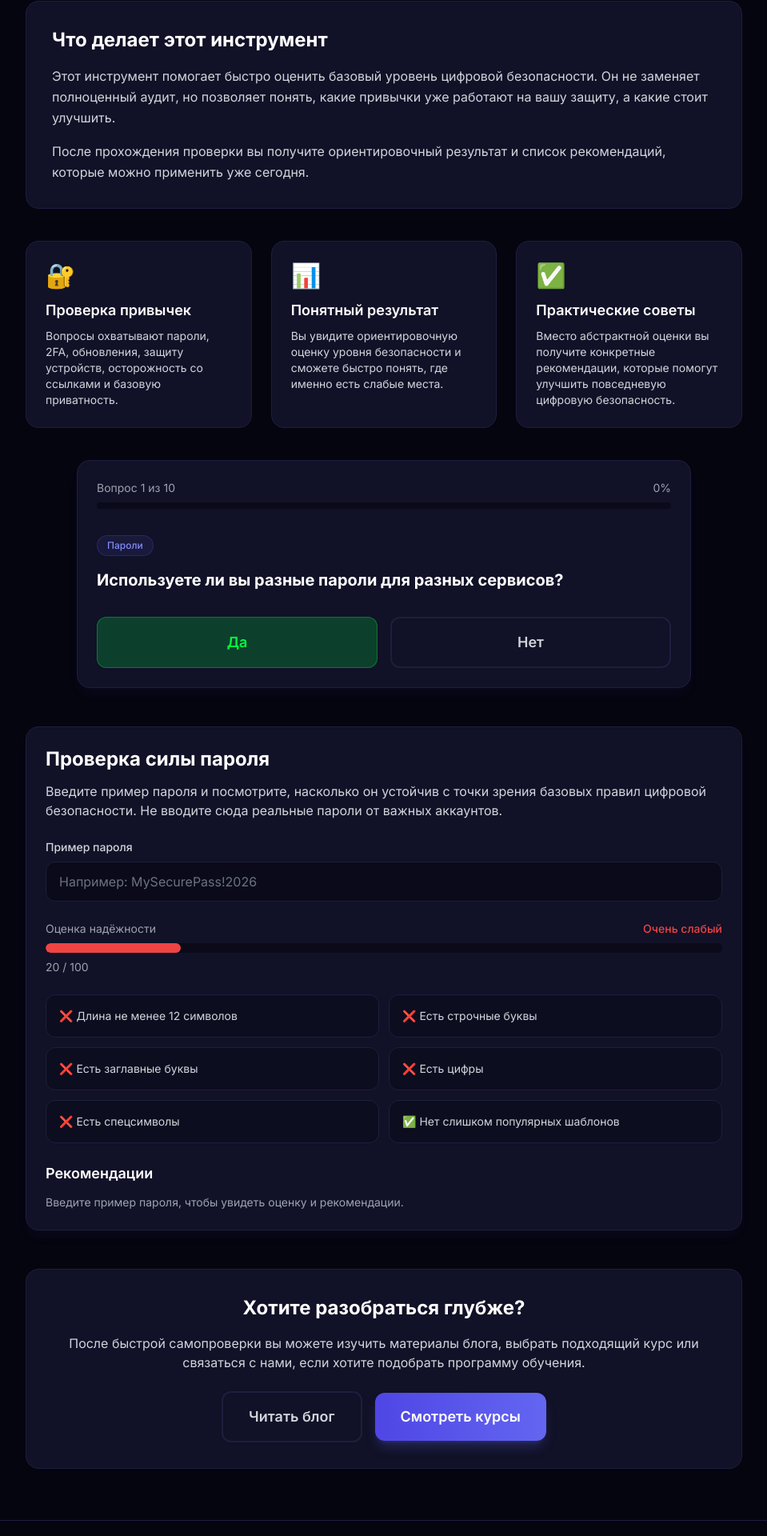
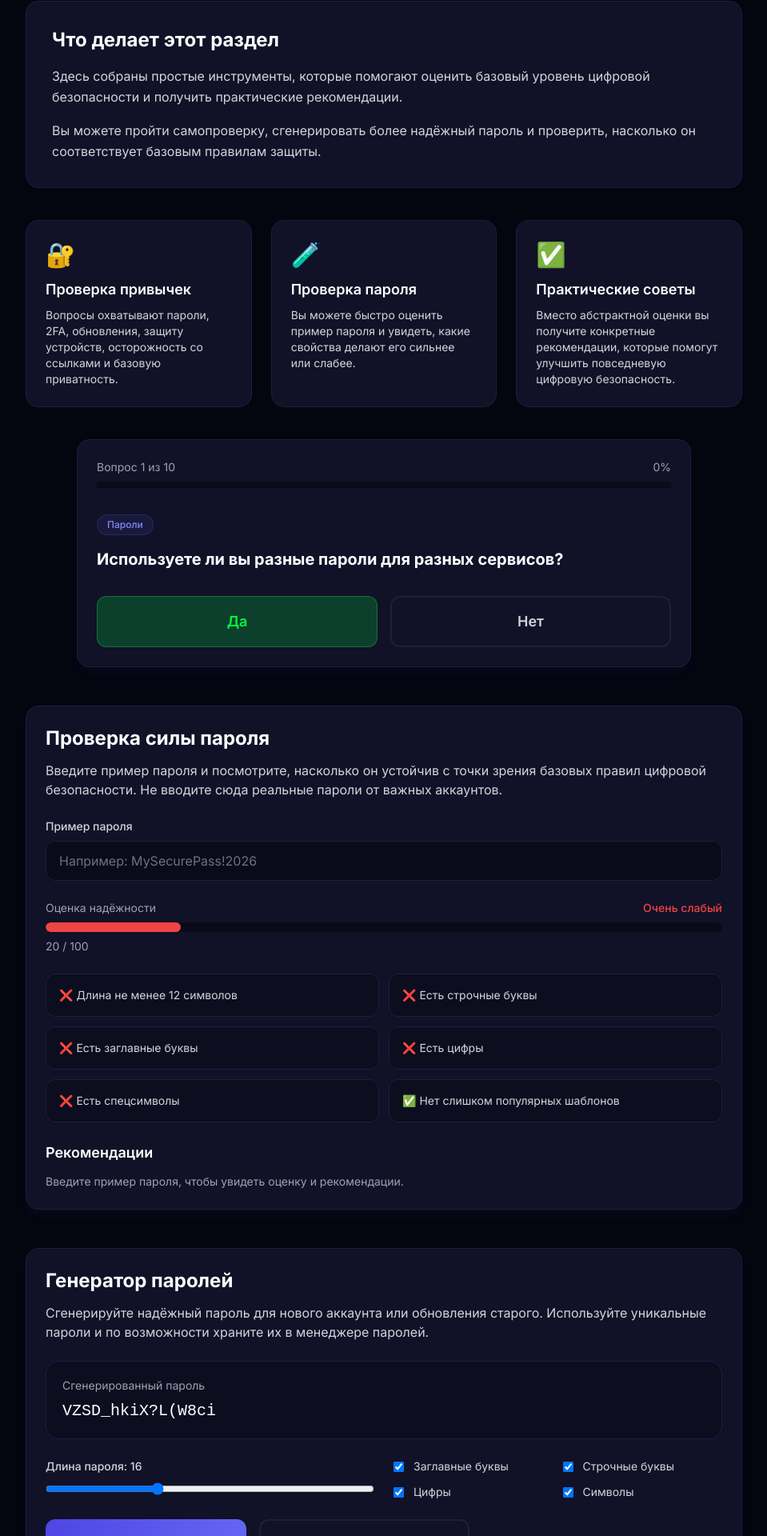
Before and after one commit to mam37bez/cyberguard-academy, a Next.js app: page /security-tools in a window 1280 px wide. Shown: the part 333-2253 px from the top of the page at 80% size, without its empty margins (160-1119 px from the left). Built offline with nearby package versions, Linux system fonts and the light colour scheme.

Commit message:
Add password generator tool

```diff
--- a/src/app/security-tools/page.tsx
+++ b/src/app/security-tools/page.tsx
@@ -3,6 +3,7 @@ import Link from 'next/link';
 import { SectionHeading } from '@/components/ui/SectionHeading';
 import { SecurityChecker } from '@/components/security/SecurityChecker';
 import { PasswordStrengthChecker } from '@/components/security/PasswordStrengthChecker';
+import { PasswordGenerator } from '@/components/security/PasswordGenerator';
 import { Button } from '@/components/ui/Button';
 
 export const metadata: Metadata = {
@@ -21,20 +22,19 @@ export default function SecurityToolsPage() {
         <SectionHeading
           badge="Безопасность"
           title="Проверка кибербезопасности"
-          subtitle="Ответьте на вопросы и получите рекомендации по защите аккаунтов, устройств и личных данных"
+          subtitle="Ответьте на вопросы, проверьте силу пароля и получите рекомендации по защите аккаунтов, устройств и личных данных"
         />
 
         <div className="max-w-4xl mx-auto mb-10">
           <div className="rounded-2xl border border-cyber-border bg-cyber-card p-6 md:p-8">
-            <h2 className="text-2xl font-bold text-white mb-4">Что делает этот инструмент</h2>
+            <h2 className="text-2xl font-bold text-white mb-4">Что делает этот раздел</h2>
             <p className="text-gray-300 leading-relaxed mb-4">
-              Этот инструмент помогает быстро оценить базовый уровень цифровой
-              безопасности. Он не заменяет полноценный аудит, но позволяет понять,
-              какие привычки уже работают на вашу защиту, а какие стоит улучшить.
+              Здесь собраны простые инструменты, которые помогают оценить базовый
+              уровень цифровой безопасности и получить практические рекомендации.
             </p>
             <p className="text-gray-300 leading-relaxed">
-              После прохождения проверки вы получите ориентировочный результат и
-              список рекомендаций, которые можно применить уже сегодня.
+              Вы можете пройти самопроверку, сгенерировать более надёжный пароль и
+              проверить, насколько он соответствует базовым правилам защиты.
             </p>
           </div>
         </div>
@@ -50,11 +50,11 @@ export default function SecurityToolsPage() {
           </div>
 
           <div className="rounded-2xl border border-cyber-border bg-cyber-card p-6">
-            <div className="text-3xl mb-3">📊</div>
-            <h3 className="text-lg font-semibold text-white mb-2">Понятный результат</h3>
+            <div className="text-3xl mb-3">🧪</div>
+            <h3 className="text-lg font-semibold text-white mb-2">Проверка пароля</h3>
             <p className="text-sm text-gray-300">
-              Вы увидите ориентировочную оценку уровня безопасности и сможете быстро
-              понять, где именно есть слабые места.
+              Вы можете быстро оценить пример пароля и увидеть, какие свойства делают
+              его сильнее или слабее.
             </p>
           </div>
 
@@ -70,15 +70,15 @@ export default function SecurityToolsPage() {
 
         <SecurityChecker />
         <PasswordStrengthChecker />
+        <PasswordGenerator />
 
         <div className="max-w-4xl mx-auto mt-12 text-center rounded-2xl border border-cyber-border bg-cyber-card p-8">
           <h2 className="text-2xl font-bold text-white mb-4">
             Хотите разобраться глубже?
           </h2>
           <p className="text-gray-300 mb-6">
-            После быстрой самопроверки вы можете изучить материалы блога, выбрать
-            подходящий курс или связаться с нами, если хотите подобрать программу
-            обучения.
+            После самопроверки вы можете изучить материалы блога, выбрать подходящий
+            курс или связаться с нами, если хотите подобрать программу обучения.
           </p>
           <div className="flex flex-col sm:flex-row items-center justify-center gap-4">
             <Link href="/blog">
--- /dev/null
+++ b/src/components/security/PasswordGenerator.tsx
@@ -0,0 +1,177 @@
+'use client';
+
+import React, { useMemo, useState } from 'react';
+import { Card, CardContent } from '@/components/ui/Card';
+import { Button } from '@/components/ui/Button';
+
+function randomChar(chars: string) {
+  return chars[Math.floor(Math.random() * chars.length)];
+}
+
+function generatePassword(
+  length: number,
+  useUpper: boolean,
+  useLower: boolean,
+  useNumbers: boolean,
+  useSymbols: boolean
+) {
+  const upper = 'ABCDEFGHIJKLMNOPQRSTUVWXYZ';
+  const lower = 'abcdefghijklmnopqrstuvwxyz';
+  const numbers = '0123456789';
+  const symbols = '!@#$%^&*()-_=+[]{};:,.<>?';
+
+  let available = '';
+  const passwordChars: string[] = [];
+
+  if (useUpper) {
+    available += upper;
+    passwordChars.push(randomChar(upper));
+  }
+  if (useLower) {
+    available += lower;
+    passwordChars.push(randomChar(lower));
+  }
+  if (useNumbers) {
+    available += numbers;
+    passwordChars.push(randomChar(numbers));
+  }
+  if (useSymbols) {
+    available += symbols;
+    passwordChars.push(randomChar(symbols));
+  }
+
+  if (!available) {
+    return '';
+  }
+
+  while (passwordChars.length < length) {
+    passwordChars.push(randomChar(available));
+  }
+
+  return passwordChars
+    .sort(() => Math.random() - 0.5)
+    .join('')
+    .slice(0, length);
+}
+
+export function PasswordGenerator() {
+  const [length, setLength] = useState(16);
+  const [useUpper, setUseUpper] = useState(true);
+  const [useLower, setUseLower] = useState(true);
+  const [useNumbers, setUseNumbers] = useState(true);
+  const [useSymbols, setUseSymbols] = useState(true);
+  const [copied, setCopied] = useState(false);
+
+  const password = useMemo(() => {
+    return generatePassword(length, useUpper, useLower, useNumbers, useSymbols);
+  }, [length, useUpper, useLower, useNumbers, useSymbols]);
+
+  const copyPassword = async () => {
+    if (!password) return;
+    try {
+      await navigator.clipboard.writeText(password);
+      setCopied(true);
+      setTimeout(() => setCopied(false), 1500);
+    } catch {
+      setCopied(false);
+    }
+  };
+
+  return (
+    <div className="max-w-4xl mx-auto mt-12">
+      <Card variant="glow">
+        <CardContent>
+          <div className="mb-6">
+            <h2 className="text-2xl font-bold text-white mb-3">Генератор паролей</h2>
+            <p className="text-gray-300">
+              Сгенерируйте надёжный пароль для нового аккаунта или обновления старого.
+              Используйте уникальные пароли и по возможности храните их в менеджере паролей.
+            </p>
+          </div>
+
+          <div className="rounded-2xl border border-cyber-border bg-cyber-dark/50 p-5 mb-6">
+            <div className="text-sm text-gray-400 mb-2">Сгенерированный пароль</div>
+            <div className="break-all text-lg md:text-xl font-mono text-white">
+              {password || 'Выберите хотя бы один тип символов'}
+            </div>
+          </div>
+
+          <div className="grid grid-cols-1 md:grid-cols-2 gap-6 mb-6">
+            <div>
+              <label className="block text-sm font-medium text-gray-300 mb-2">
+                Длина пароля: {length}
+              </label>
+              <input
+                type="range"
+                min="8"
+                max="32"
+                value={length}
+                onChange={(e) => setLength(Number(e.target.value))}
+                className="w-full"
+              />
+            </div>
+
+            <div className="grid grid-cols-2 gap-3">
+              <label className="flex items-center gap-3 text-sm text-gray-300">
+                <input
+                  type="checkbox"
+                  checked={useUpper}
+                  onChange={(e) => setUseUpper(e.target.checked)}
+                />
+                Заглавные буквы
+              </label>
+
+              <label className="flex items-center gap-3 text-sm text-gray-300">
+                <input
+                  type="checkbox"
+                  checked={useLower}
+                  onChange={(e) => setUseLower(e.target.checked)}
+                />
+                Строчные буквы
+              </label>
+
+              <label className="flex items-center gap-3 text-sm text-gray-300">
+                <input
+                  type="checkbox"
+                  checked={useNumbers}
+                  onChange={(e) => setUseNumbers(e.target.checked)}
+                />
+                Цифры
+              </label>
+
+              <label className="flex items-center gap-3 text-sm text-gray-300">
+                <input
+                  type="checkbox"
+                  checked={useSymbols}
+                  onChange={(e) => setUseSymbols(e.target.checked)}
+                />
+                Символы
+              </label>
+            </div>
+          </div>
+
+          <div className="flex flex-col sm:flex-row gap-4">
+            <Button type="button" variant="primary" size="lg" onClick={copyPassword}>
+              {copied ? 'Скопировано' : 'Скопировать пароль'}
+            </Button>
+
+            <Button
+              type="button"
+              variant="outline"
+              size="lg"
+              onClick={() => {
+                setLength(16);
+                setUseUpper(true);
+                setUseLower(true);
+                setUseNumbers(true);
+                setUseSymbols(true);
+              }}
+            >
+              Сбросить параметры
+            </Button>
+          </div>
+        </CardContent>
+      </Card>
+    </div>
+  );
+}
```
